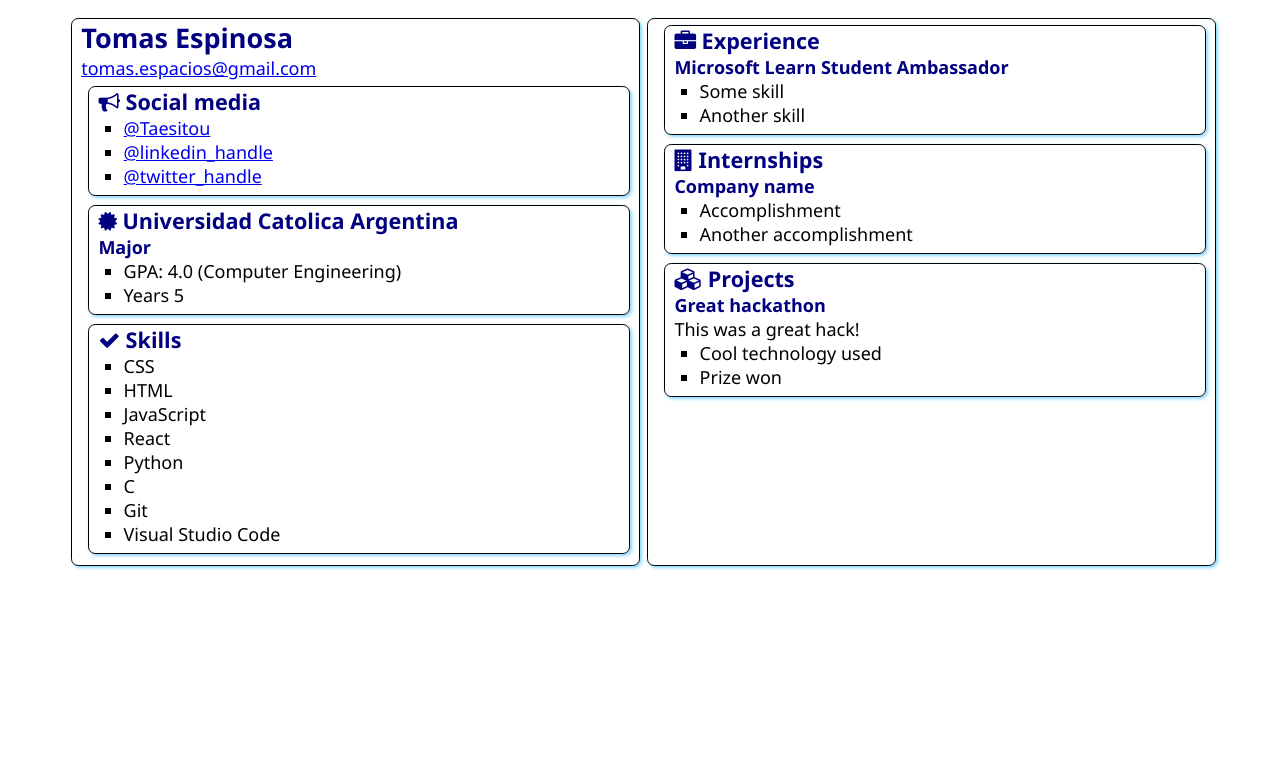
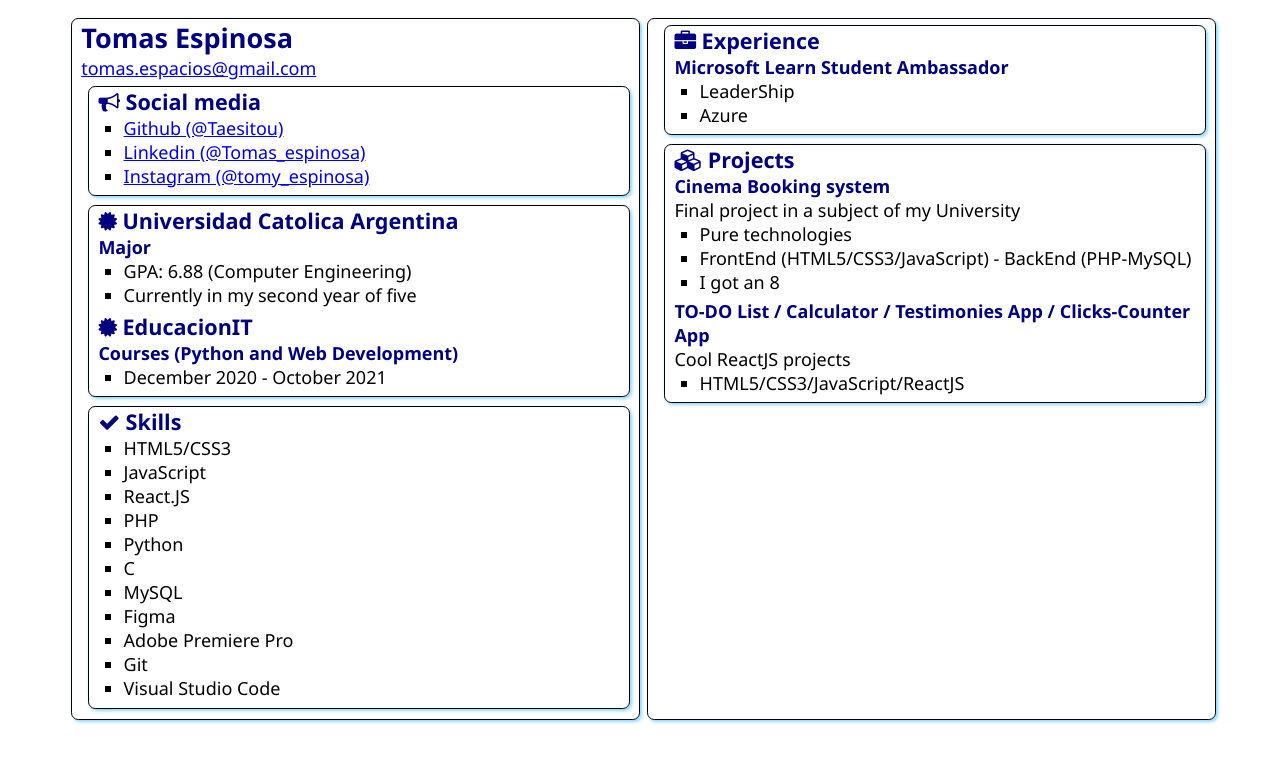
Before and after one commit to Taesitou/SATechnicalOnboarding, a plain HTML site: page src/index.html in a window 1280 px wide. Drawn offline with Linux system fonts and the light colour scheme.

Commit message:
Update index.html

```diff
--- a/src/index.html
+++ b/src/index.html
@@ -21,9 +21,9 @@
                     Social media
                 </h2>
                 <ul>
-                    <li><a href="https://github.com/Taesitou">@Taesitou</a></li>
-                    <li><a href="https://linkedin.com/in/<handle>">@linkedin_handle</a></li>
-                    <li><a href="https://twitter.com/<handle>">@twitter_handle</a></li>
+                    <li><a href="https://github.com/Taesitou">Github (@Taesitou)</a></li>
+                    <li><a href="https://www.linkedin.com/in/tom%C3%A1s-espinosa-9822a820b/">Linkedin (@Tomas_espinosa)</a></li>
+                    <li><a href="https://www.instagram.com/tomy_espinosa/">Instagram (@tomy_espinosa)</a></li>
                 </ul>
             </section>
 
@@ -35,8 +35,16 @@
                     </h2>
                     <h3>Major</h3>
                     <ul>
-                        <li>GPA: 4.0 (Computer Engineering)</li>
-                        <li>Years 5</li>
+                        <li>GPA: 6.88 (Computer Engineering)</li>
+                        <li>Currently in my second year of five</li>
+                    </ul>
+                    <h2>
+                        <i class="fa fa-certificate" aria-hidden="true"></i>
+                        EducacionIT
+                    </h2>
+                    <h3>Courses (Python and Web Development)</h3>
+                    <ul>
+                        <li>December 2020 - October 2021</li>
                     </ul>
                 </div>
             </section>
@@ -47,12 +55,15 @@
                     Skills
                 </h2>
                 <ul>
-                    <li>CSS</li>
-                    <li>HTML</li>
+                    <li>HTML5/CSS3</li>
                     <li>JavaScript</li>
-                    <li>React</li>
+                    <li>React.JS</li>
+                    <li>PHP</li>
                     <li>Python</li>
                     <li>C</li>
+                    <li>MySQL</li>
+                    <li>Figma</li>
+                    <li>Adobe Premiere Pro</li>
                     <li>Git</li>
                     <li>Visual Studio Code</li>
                 </ul>
@@ -66,20 +77,8 @@
                 </h2>
                 <h3>Microsoft Learn Student Ambassador</h3>
                 <ul>
-                    <li>Some skill</li>
-                    <li>Another skill</li>
-                </ul>
-            </section>
-            <section class="box">
-                <h2>
-                    <i class="fa fa-building" aria-hidden="true"></i>
-                    Internships
-                </h2>
-
-                <h3>Company name</h3>
-                <ul>
-                    <li>Accomplishment</li>
-                    <li>Another accomplishment</li>
+                    <li>LeaderShip</li>
+                    <li>Azure</li>
                 </ul>
             </section>
             <section class="box">
@@ -88,11 +87,17 @@
                     Projects
                 </h2>
 
-                <h3>Great hackathon</h3>
-                <div>This was a great hack!</div>
+                <h3>Cinema Booking system</h3>
+                <div>Final project in a subject of my University</div>
                 <ul>
-                    <li>Cool technology used</li>
-                    <li>Prize won</li>
+                    <li>Pure technologies</li>
+                    <li>FrontEnd (HTML5/CSS3/JavaScript) - BackEnd (PHP-MySQL)</li>
+                    <li>I got an 8</li>
+                </ul>
+                <h3>TO-DO List / Calculator / Testimonies App / Clicks-Counter App</h3>
+                <div>Cool ReactJS projects</div>
+                <ul>
+                    <li>HTML5/CSS3/JavaScript/ReactJS</li>
                 </ul>
             </section>
         </article>
```
